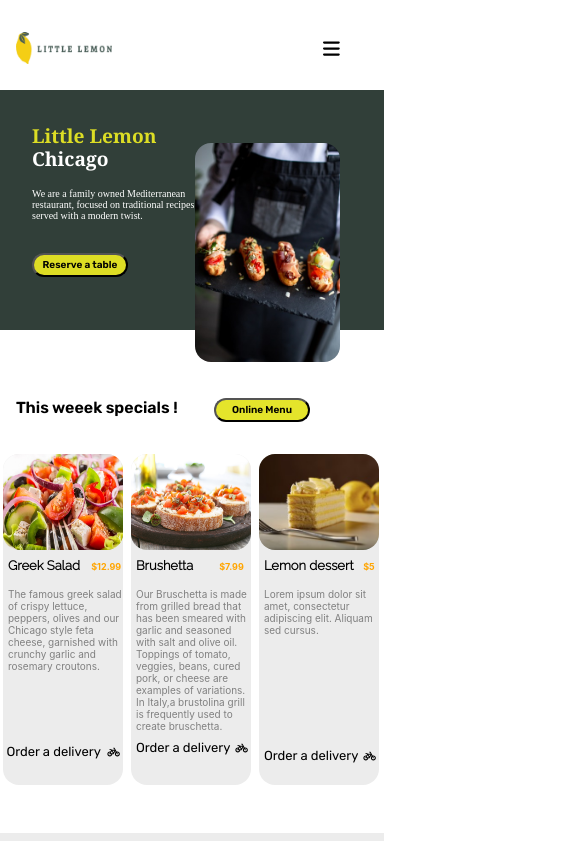
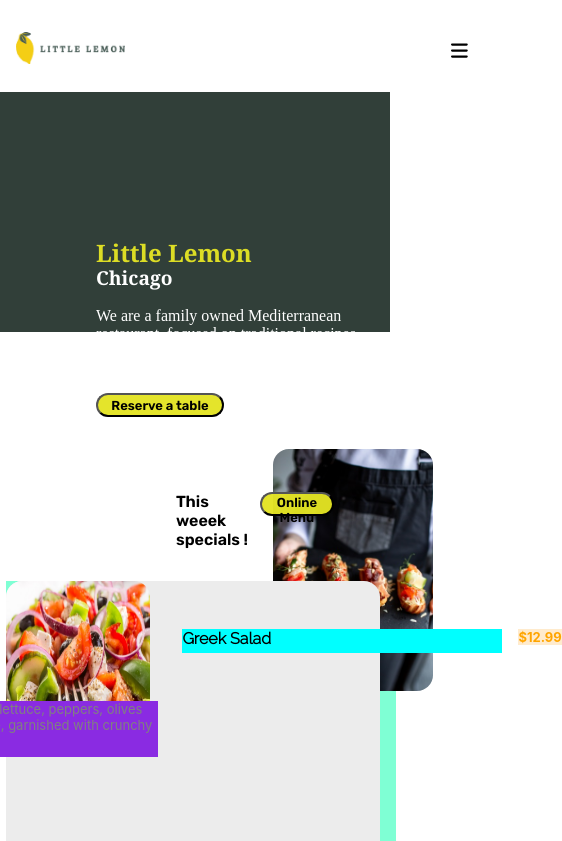
Before and after one commit to Nadia-Amz/little-lemon-web, a React (Create React App) app: page / in a window 390 px wide. Shown: the top 841 px of the page, 562 px wide, since content can reach past the window. Built offline with nearby package versions, Linux system fonts and the light colour scheme.

Commit message:
commited

```diff
--- a/src/components/Main.js
+++ b/src/components/Main.js
@@ -17,46 +17,67 @@
     return (
         <main>
            <section className="text">
+            <div className="paragraph">
                 <h1>Little Lemon</h1>
                 <h2>Chicago</h2>
                 <p>We are a family owned Mediterranean restaurant,
             focused on traditional recipes served with a modern twist.</p>
                 <button type="submit">Reserve a table</button>
+                </div>
+                <img className="headerImage" src={ImageHeader} alt=""></img>
             </section>
-            <img className="headerImage" src={ImageHeader} alt=""></img>
+
            <section className="specials">
             <p>This weeek specials !</p>
             <button type="submit">Online Menu</button></section>
+
             <section className="menu">
                 <article className="card1">
-            <img src={salade} alt=""></img>
+                <img src={salade} alt=""></img>
+
+                <div className="container1">
+            <div className="titreEtPrix">
             <h2>Greek Salad </h2>
             <h3>$12.99</h3>
+            </div>
             <p>The famous greek salad of crispy lettuce,
                 peppers, olives and our Chicago style feta cheese,
                 garnished with crunchy garlic and rosemary croutons. </p>
+                <div className="order">
                 <a href="#order">Order a delivery</a>
                 <FontAwesomeIcon className="icon1" icon={faBicycle} />
+                </div>
+                </div>
                 </article>
+
                 <article className="card2">
                 <img src={brushetta} alt=""></img>
+                <div className="container2">
+            <div className="titreEtPrix1">
             <h2>Brushetta</h2>
-            <h3>$7.99</h3>
+            <h3>$7.99</h3></div>
             <p>Our Bruschetta is made from grilled bread that has been smeared with garlic and seasoned with salt and olive oil.
-                Toppings of tomato, veggies, beans, cured pork, or cheese are examples of variations.
-                 In Italy,a brustolina grill is frequently used to create bruschetta. </p>
+                Toppings of tomato, veggies, beans, cured pork. </p>
+                 <div className="order1">
                 <a href="#order">Order a delivery</a>
                 <FontAwesomeIcon className="icon2" icon={faBicycle} />
+                </div>
+                </div>
                 </article>
                 <article className="card3">
                 <img src={lemonDessert} alt=""></img>
+                <div className="container3">
+            <div className="titreEtPrix2">
             <h2>Lemon dessert</h2>
-            <h3>$5</h3>
+            <h3>$5</h3></div>
             <p>Lorem ipsum dolor sit amet,
                 consectetur adipiscing elit.
-                Aliquam sed cursus. </p>
+                Aliquam sed cursus,Lorem ipsum dolor sit amet,Lorem ipsum dolor sit amet, </p>
+                <div className="order2">
                 <a href="#order">Order a delivery</a>
                 <FontAwesomeIcon className="icon3"icon={faBicycle} />
+                </div>
+                </div>
                 </article>
             </section>
             <section className="rating">
--- a/src/components/Nav.js
+++ b/src/components/Nav.js
@@ -6,6 +6,8 @@
 const Nav = () => {
     return (
         <nav className="navigation">
+            <FontAwesomeIcon className="bars" icon={faBars} />
+
             <ul>
                 <li><a href="#home">Home</a>
                 </li>
@@ -30,7 +32,6 @@
                 <li> <a href="#login">Login</a>
                 </li>
             </ul>
-            <FontAwesomeIcon className="bars" icon={faBars} />
 
         </nav>
     );
--- a/src/components/css/Style.css
+++ b/src/components/css/Style.css
@@ -5,7 +5,11 @@
     list-style: none;
     box-sizing: border-box;
 }
-
+ a {
+    color: black;
+    font-size: large;
+    font-family: 'Rubik';
+ }
 
 .logo1 {
     height: 3rem;
@@ -17,23 +21,13 @@
 .navigation {
     display: flex;
     justify-content: center;
+    flex-direction: row;
     margin-top: -2.3rem;
     margin-bottom: 2rem;
-    margin-left: 10rem;
 }
 
-.navigation a{
-   color: black;
-   font-size: large;
-   font-family: 'Rubik';
-   text-decoration: none;
-   list-style: none;
-   margin-right: 1rem;
-   margin-left: 0.5rem;
-}
-.navigation a:hover{
-    background-color:rgb(102, 121, 111);
-    border-radius: 16px;
+a:hover{
+    text-decoration: underline rgb(102, 121, 111);
     transition: .5s;
 }
 .bars{
@@ -43,16 +37,21 @@
 .text{
     background-color: rgb(49, 63, 57);
     display: flex;
+    flex-direction: row;
+    justify-content: space-between;
+
+}
+.paragraph{
+    display: flex;
     flex-direction: column;
-    height: 30rem;
-
+    margin-left: 4rem;
+    margin-top: 7rem;
 }
 
 .text button{
     width: 9rem;
     height: 2rem;
-    margin-left: 9rem;
-    margin-top: 3rem;
+    margin-top: 2rem;
     background-color: rgba(227, 227, 36, 0.963);
     border-radius: 16px;
     font-family: 'rubik';
@@ -64,15 +63,12 @@
     color: rgba(227, 227, 36, 0.963);
     font-family: 'Georgia';
     font-size: xx-large;
-    margin-left: 9rem;
     margin-bottom: -1.5rem;
-    margin-top: 7rem;
 
 }
 
 .text h2{
     color:white;
-    margin-left: 9rem;
     margin-top: 1rem;
     font-size: xx-large;
     font-family: 'Georgia';
@@ -82,33 +78,31 @@
 .text p{
     color: white;
     font-family: Georgia, serif;
-    font-size: x-large;
-    margin-left: 9rem;
-    margin-top: 2rem;
-    width: 550px;
-
+    font-size: large;
+    margin-top: 1rem;
 }
 
 .headerImage{
-    margin-left: 70%;
-    margin-top: -26rem;
     border-radius: 16px;
-    width:350px;
+    margin-top: 2rem;
+    margin-right: 2rem;
+    margin-bottom: -3rem;
 }
 
 .specials{
     display: flex;
     justify-content: space-between;
+    flex-direction: row;
+    margin-right: 2rem;
+    margin-left: 9rem;
+    margin-top: 7rem;
+
 }
 .specials p{
-    margin-top: 7rem;
-    margin-left: 9rem;
     font-size: x-large;
     font-family: 'rubik';
 }
 .specials button{
-    margin-top: 7rem;
-    margin-right: 4.5rem;
     width: 9rem;
     height: 2rem;
     border-radius: 16px;
@@ -120,8 +114,29 @@
     flex-direction: row;
     justify-content: center;
     margin-top: 2rem;
-    margin-right: 4rem;
+    margin-right: 2rem;
     margin-left: 9rem;
+}
+.container1{
+    display: flex;
+    flex-direction: column;
+    margin-right: 1rem;
+    margin-left: 1rem;
+    margin-top: 2rem;
+    margin-bottom: 0.5rem;
+}
+.titreEtPrix{
+    display: flex;
+    flex-direction: row;
+    justify-content: space-between;
+
+}
+.order{
+    display: flex;
+    flex-direction: row;
+    justify-content: space-between;
+    margin-top: 3rem;
+
 }
 .card1{
     background-color: rgb(236, 236, 236);
@@ -132,42 +147,47 @@
     margin-right: 1rem;
 }
 .card1 img{
-    width: 27rem;
     height: 12rem;
     border-radius: 16px;
 }
 .card1 h2{
-    margin-left: 1rem ;
-    margin-top: 1rem;
     font-family: 'Raleway';
 }
 .card1 h3{
-    margin-top: -1.5rem;
-    margin-left: 22rem;
     font-size: medium;
     color: orange;
 }
 .card1 p{
-    margin-left: 1rem;
-    margin-top: 3rem;
+    margin-top: 1rem;
     color: grey;
 
 }
-.card1 a{
-    margin-left: 1rem;
-    margin-top: 5rem;
-    text-decoration: none;
-    color: black;
-    font-family: 'Rubik';
-    font-size: large;
-}
 .icon1{
-    margin-left: 13rem;
-    margin-top: -1.1rem;
-    margin-bottom: 1.5rem;
     font-size: larger;
  }
 
+ .container2{
+    display: flex;
+    flex-direction: column;
+    margin-right: 1rem;
+    margin-left: 1rem;
+    margin-top: 2rem;
+    margin-bottom: 0.5rem;
+
+}
+.titreEtPrix1{
+    display: flex;
+    flex-direction: row;
+    justify-content: space-between;
+
+}
+.order1{
+    display: flex;
+    flex-direction: row;
+    justify-content: space-between;
+    margin-top: 3rem;
+
+}
 .card2{
     background-color: rgb(236, 236, 236);
     display: flex;
@@ -178,41 +198,47 @@
 
 }
 .card2 img{
-    width: 27rem;
     height: 12rem;
     border-radius: 16px;
 }
 .card2 h2{
-    margin-left:1rem ;
-    margin-top: 1rem;
     font-family: 'Raleway';
 }
 .card2 p{
-    margin-left: 1rem;
-    margin-top: 3rem;
+    margin-top: 1rem;
     color: grey;
 
 }
 .card2 h3{
-    margin-top: -1.5rem;
-    margin-left: 22rem;
     font-size: medium;
     color: orange;
 }
-.card2 a{
-    margin-left: 1rem;
-    margin-top: 2.5rem;
-    margin-bottom: 2rem;
-    text-decoration: none;
-    color: black;
-    font-family: 'Rubik';
-    font-size: large;
-}
 .icon2{
-    margin-left: 13rem;
-    margin-top: -3.2rem;
     font-size: larger;
  }
+
+ .container3{
+    display: flex;
+    flex-direction: column;
+    margin-right: 1rem;
+    margin-left: 1rem;
+    margin-top: 2rem;
+    margin-bottom: 0.5rem;
+
+}
+.titreEtPrix2{
+    display: flex;
+    flex-direction: row;
+    justify-content: space-between;
+
+}
+.order2{
+    display: flex;
+    flex-direction: row;
+    justify-content: space-between;
+    margin-top: 3rem;
+
+}
 .card3{
     background-color: rgb(236, 236, 236);
     display: flex;
@@ -221,37 +247,21 @@
     border-radius: 16px;
 }
 .card3 img{
-    width: 27rem;
     height: 12rem;
     border-radius: 16px;
 }
 .card3 h2{
-    margin-left:1rem ;
-    margin-top: 1rem;
     font-family: 'Raleway';
 }
 .card3 h3{
-    margin-top: -1.5rem;
-    margin-left: 22rem;
     font-size: medium;
     color: orange;
 }
 .card3 p{
-    margin-left: 1rem;
-    margin-top: 3rem;
+    margin-top: 1rem;
     color: grey;
 }
-.card3 a{
-    margin-left: 1rem;
-    margin-top: 6.5rem;
-    text-decoration: none;
-    color: black;
-    font-family: Rubik;
-    font-size: large;
-}
 .icon3{
-    margin-left: 13rem;
-    margin-top: -1.1rem;
     font-size: larger;
  }
 
@@ -410,7 +420,7 @@
 
     .logo1 {
         height: 2rem;
-        width: 6rem;
+        width: 6.8rem;
         margin-top: 2rem;
         margin-left: 1rem;
     }
@@ -419,7 +429,6 @@
         align-items: center;
         margin-left: 10rem;
     }
-
     .navigation a{
         color: white;
         margin: 0.5rem 0;
@@ -435,27 +444,29 @@
     .bars{
         display: block;
         font-size: larger;
-        margin-left: 7rem;
-        margin-top: 0.5rem;
+        margin-left: 23rem;
+        margin-top: 0.6rem;
      }
-     .text{
+
+
+    .text{
         background-color: rgb(49, 63, 57);
         display: flex;
         flex-direction: column;
         height: 15rem;
-        width: 24rem;
+        width: 100%;
 
     }
     .headerImage{
-        margin-left: 50%;
+        margin-left: 70%;
         margin-bottom: -1rem;
         border-radius: 16px;
-        width:145px;
+        width: 160px;
     }
     .text h1{
         color: rgba(227, 227, 36, 0.963);
         font-family: 'Georgia';
-        font-size: larger;
+        font-size: x-large;
         margin-left: 2rem;
         margin-bottom: -3rem;
         margin-top: 2rem;
@@ -474,21 +485,21 @@
     .text p{
         color: white;
         font-family: 'Georgia,serif';
-        font-size: x-small;
+        font-size: medium;
         margin-left: 2rem;
         margin-top: 1rem;
-        width: 190px;
+        width: 270px;
 
     }
     .text button{
-        width: 6rem;
+        width: 8rem;
         height: 1.5rem;
         margin-left: 2rem;
         margin-top: 2rem;
         background-color: rgba(227, 227, 36, 0.963);
         border-radius: 16px;
         font-family: 'rubik';
-        font-size: x-small;
+        font-size: small;
         font-weight: bold;
 
     }
@@ -499,159 +510,171 @@
     }
     .specials p{
         margin-top: 3rem;
-        margin-left: 1rem;
+        margin-left: 2rem;
         font-size: medium;
         font-family: 'rubik';
         font-weight: bold;
     }
     .specials button{
         margin-top: 3rem;
-        margin-right: 5rem;
-        width: 6rem;
+        margin-right: 1.5rem;
+        width: 8rem;
         height: 1.5rem;
         border-radius: 16px;
         background-color: rgba(227, 227, 36, 0.963);
         font-family: 'rubik';
-        font-size: x-small;
+        font-size: small;
         font-weight: bold;
 
     }
     .menu{
+        background-color: aquamarine;
         display: flex;
-        flex-direction: row;
+        flex-direction: column;
         justify-content: center;
         margin-top: 2rem;
-        margin-left: 0.2rem;
-        width: 24rem;
-
+        margin-left: 0.4rem;
+        width: 100%;
     }
     .card1{
         background-color: rgb(236, 236, 236);
-        display: flex;
-        flex-direction: column;
+        flex-direction: row;
         border-radius: 16px;
-        margin-right: 0.5rem;
-        width: 7rem;
     }
     .card1 img{
-        width: 7.5rem;
-        height: 6rem;
+        width: 9rem;
+        height: 9rem;
         border-radius: 16px;
     }
     .card1 h2{
-        margin-left: 0.3rem;
-        margin-top: 0.5rem;
+        background-color: aqua;
+        width: 20rem;
+        height: 1.5rem;
+        margin-left: 1rem;
+        margin-top: 1rem;
         font-family: 'Raleway';
+        font-size: medium;
+    }
+    .card1 h3{
+        background-color: blanchedalmond;
+        height: 1rem;
+        margin-top: 1rem;
+        margin-left: 1rem;
+        font-size: small;
+        color: orange;
+    }
+    .card1 p{
+        background-color: blueviolet;
+        height: 3.5rem;
+        width: 23rem;
+        margin-left: -23.5rem;
+        margin-top: 3rem;
+        color: grey;
         font-size: small;
 
     }
-    .card1 h3{
-        margin-top: -0.8rem;
-        margin-left: 5.5rem;
-        font-size: xx-small;
-        color: orange;
-    }
-    .card1 p{
-        margin-left: 0.3rem;
-        margin-top: 1rem;
-        color: grey;
-        font-size: x-small;
-
-    }
     .card1 a{
-        margin-left: 0.2rem;
-        margin-top: 4.5rem;
-        text-decoration: none;
+        background-color: bisque;
+        width: 17rem;
+        height: 1.5rem;
+        margin-left: -23rem;
+        margin-top: 7rem;
         color: black;
         font-family: 'Rubik';
         font-size: small;
+        font-weight: bold;
     }
     .icon1{
-        margin-left: 6.3rem;
-        margin-top: -0.7rem;
-        margin-bottom: 1.5rem;
-        font-size: x-small;
+        margin-left: -12em;
+        margin-right: 1rem;
+        margin-top: 7.1rem;
+        margin-bottom: 1rem;
+        font-size: small;
      }
 
     .card2{
         background-color: rgb(236, 236, 236);
-        display: flex;
-
-        flex-direction: column;
+        flex-direction: row;
         border-radius: 16px;
-        margin-right: 0.5rem;
-        width: 7rem;
-
-
+        margin-top: 1rem;
     }
     .card2 img{
-        width: 7.5rem;
-        height: 6rem;
+        width: 9rem;
+        height: 9rem;
         border-radius: 16px;
     }
     .card2 h2{
-        margin-left: 0.3rem;
-        margin-top: 0.5rem;
+        background-color: aqua;
+        width: 20rem;
+        height: 1.5rem;
+        margin-left: 1rem;
+        margin-top: 1rem;
         font-family: 'Raleway';
-        font-size: small;
+        font-size: medium;
     }
     .card2 p{
-        margin-left: 0.3rem;
-        margin-top: 1rem;
+        background-color: blueviolet;
+        height: 5rem;
+        width: 25.5rem;
+        margin-left: -23.1rem;
+        margin-top: 3rem;
         color: grey;
-        font-size: x-small;
+        font-size: small;
 
     }
     .card2 h3{
-        margin-top: -0.8rem;
-        margin-left: 5.5rem;
-        font-size: xx-small;
+        background-color: blanchedalmond;
+        height: 1rem;
+        margin-top: 1rem;
+        margin-left: 1rem;
+        font-size: small;
         color: orange;
     }
     .card2 a{
-        margin-left: 0.3rem;
-        margin-top: 0.5rem;
-        text-decoration: none;
+        background-color: bisque;
+        width: 17rem;
+        height: 1.5rem;
+        margin-left: -25.5rem;
+        margin-top: 8.5rem;
         color: black;
         font-family: 'Rubik';
         font-size: small;
+        font-weight: bold;
     }
     .icon2{
-        margin-left: 6.3rem;
-        margin-top: -2.7rem;
-        margin-bottom: 1.5rem;
-        font-size: x-small;
+        margin-left: -12em;
+        margin-right: 1rem;
+        margin-top: 8.6rem;
+        font-size: small;
      }
     .card3{
         background-color: rgb(236, 236, 236);
         display: flex;
-        flex-direction: column;
+        flex: 1;
+        flex-direction: row;
         border-radius: 16px;
-        width: 7rem;
-        margin-right: 0.5rem;
-
-
+        margin-top: 1rem;
     }
     .card3 img{
-        width: 7.5rem;
-        height: 6rem;
+        width: 9rem;
+        height: 9rem;
         border-radius: 16px;
     }
     .card3 h2{
-        margin-left: 0.3rem;
-        margin-top: 0.5rem;
+        margin-left: 1rem;
+        margin-top: 1rem;
         font-family: 'Raleway';
-        font-size: small;
+        font-size: medium;
     }
     .card3 h3{
-        margin-top: -0.8rem;
-        margin-left: 6.5rem;
-        font-size: xx-small;
+        margin-top: 1rem;
+        margin-left: 12rem;
+        font-size: small;
         color: orange;
     }
     .card3 p{
-        margin-left: 0.3rem;
-        margin-top: 1rem;
+        margin-left: -17.2rem;
+        margin-top: 4rem;
         color: grey;
         font-size: x-small;
     }
```
